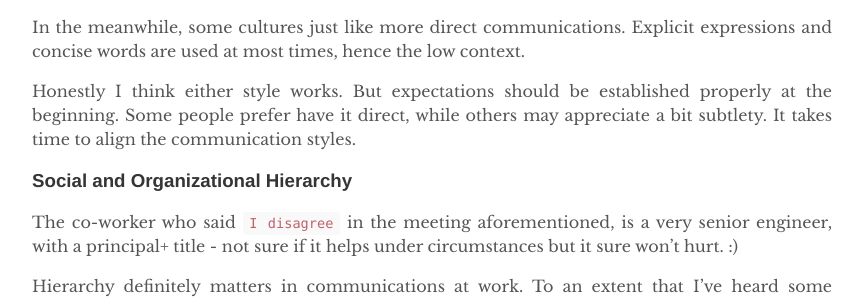
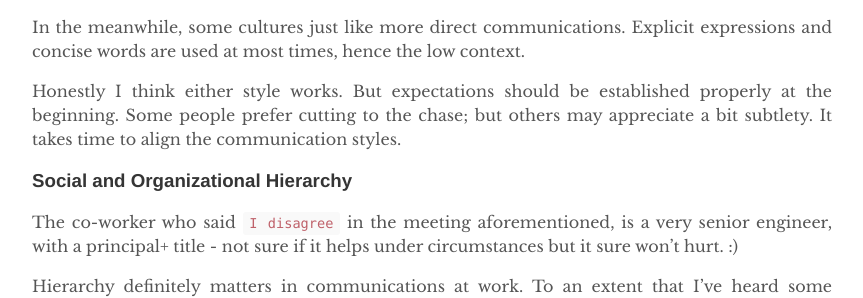
Before and after one commit to yuexiaofeng/yuexiaofeng.github.io, a Jekyll site: the page built from _posts/2023-12-16-i-disagree.md, in a window 1280 px wide and 900 px high, scrolled down 1041 px. Shown: the part 179-477 px from the top of the window, without its empty margins (208-1071 px from the left). Built offline with Jekyll 4.4.1, drawn with Linux system fonts in a browser that asks for light colours.

Commit message:
update post on i disagree

```diff
--- a/_posts/2023-12-16-i-disagree.md
+++ b/_posts/2023-12-16-i-disagree.md
@@ -31,7 +31,7 @@ I’m not saying sandwich feedbacks are harmful, but they sure can backfire. In
 
 In the meanwhile, some cultures just like more direct communications. Explicit expressions and concise words are used at most times, hence the low context.
 
-Honestly I think either style works. But expectations should be established properly at the beginning. Some people prefer have it direct, while others may appreciate a bit subtlety. It takes time to align the communication styles.
+Honestly I think either style works. But expectations should be established properly at the beginning. Some people prefer cutting to the chase; but others may appreciate a bit subtlety. It takes time to align the communication styles.
 
 ### Social and Organizational Hierarchy
 
```
